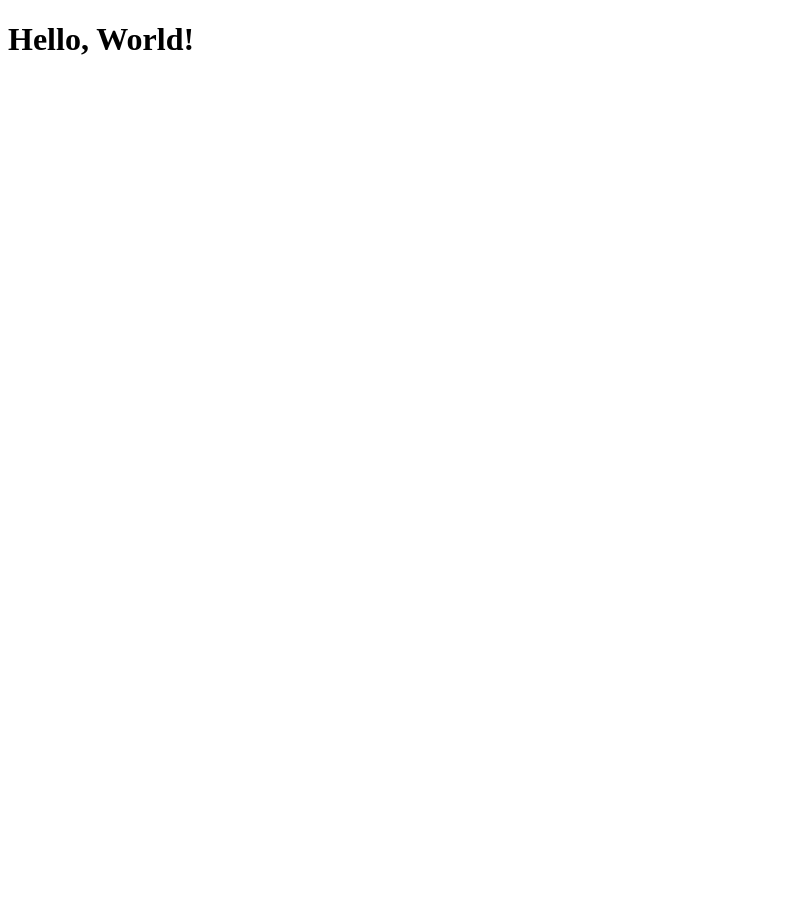
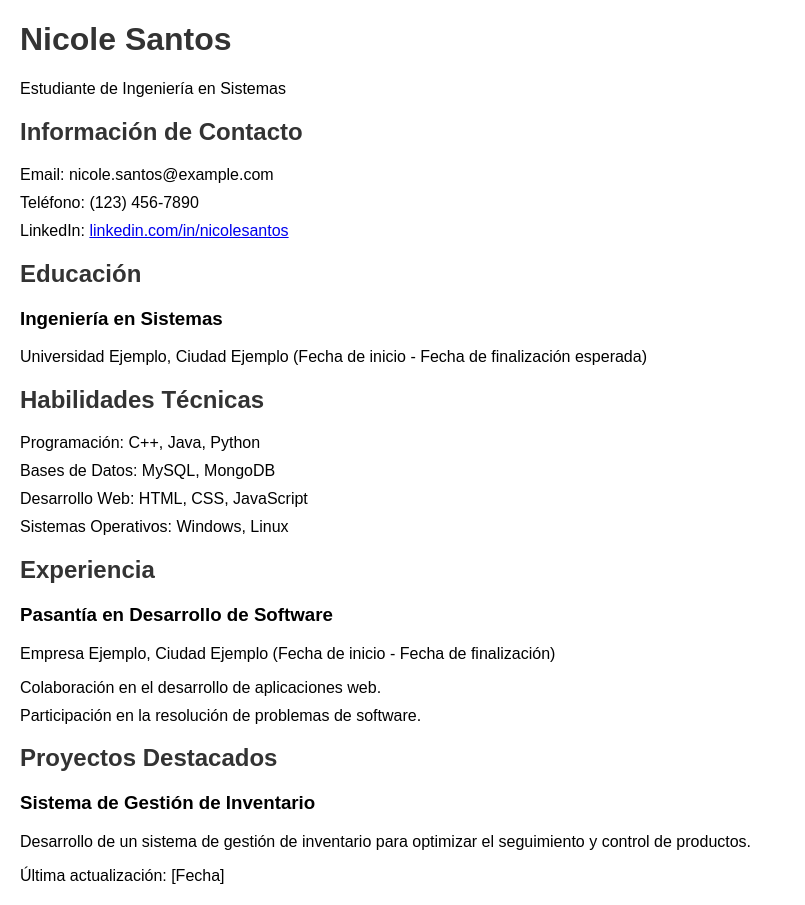
Before and after one commit to Nicole03n/tec-2, a plain HTML site: page index.html in a window 1280 px wide. Shown: the whole page, without its empty margins (0-805 px from the left). Before the commit the page ends 800 px from the top, so only its background shows below. Drawn offline with Linux system fonts and the light colour scheme.

Commit message:
Update index.html

```diff
--- a/index.html
+++ b/index.html
@@ -1,13 +1,77 @@
 <!DOCTYPE html>
-<html lang="en">
+<html lang="es">
 <head>
     <meta charset="UTF-8">
     <meta name="viewport" content="width=device-width, initial-scale=1.0">
-    <title>Hello World</title>
+    <title>Curriculum Vitae - Nicole Santos</title>
+    <style>
+        body {
+            font-family: Arial, sans-serif;
+            margin: 20px;
+        }
+        h1, h2 {
+            color: #333;
+        }
+        ul {
+            list-style-type: none;
+            padding: 0;
+        }
+        li {
+            margin-bottom: 10px;
+        }
+    </style>
 </head>
 <body>
 
-    <h1>Hello, World!</h1>
+    <header>
+        <h1>Nicole Santos</h1>
+        <p>Estudiante de Ingeniería en Sistemas</p>
+    </header>
+
+    <section>
+        <h2>Información de Contacto</h2>
+        <ul>
+            <li>Email: nicole.santos@example.com</li>
+            <li>Teléfono: (123) 456-7890</li>
+            <li>LinkedIn: <a href="https://www.linkedin.com/in/nicolesantos" target="_blank">linkedin.com/in/nicolesantos</a></li>
+        </ul>
+    </section>
+
+    <section>
+        <h2>Educación</h2>
+        <h3>Ingeniería en Sistemas</h3>
+        <p>Universidad Ejemplo, Ciudad Ejemplo (Fecha de inicio - Fecha de finalización esperada)</p>
+    </section>
+
+    <section>
+        <h2>Habilidades Técnicas</h2>
+        <ul>
+            <li>Programación: C++, Java, Python</li>
+            <li>Bases de Datos: MySQL, MongoDB</li>
+            <li>Desarrollo Web: HTML, CSS, JavaScript</li>
+            <li>Sistemas Operativos: Windows, Linux</li>
+        </ul>
+    </section>
+
+    <section>
+        <h2>Experiencia</h2>
+        <h3>Pasantía en Desarrollo de Software</h3>
+        <p>Empresa Ejemplo, Ciudad Ejemplo (Fecha de inicio - Fecha de finalización)</p>
+        <ul>
+            <li>Colaboración en el desarrollo de aplicaciones web.</li>
+            <li>Participación en la resolución de problemas de software.</li>
+        </ul>
+    </section>
+
+    <section>
+        <h2>Proyectos Destacados</h2>
+        <h3>Sistema de Gestión de Inventario</h3>
+        <p>Desarrollo de un sistema de gestión de inventario para optimizar el seguimiento y control de productos.</p>
+    </section>
+
+    <footer>
+        <p>Última actualización: [Fecha]</p>
+    </footer>
 
 </body>
 </html>
```
